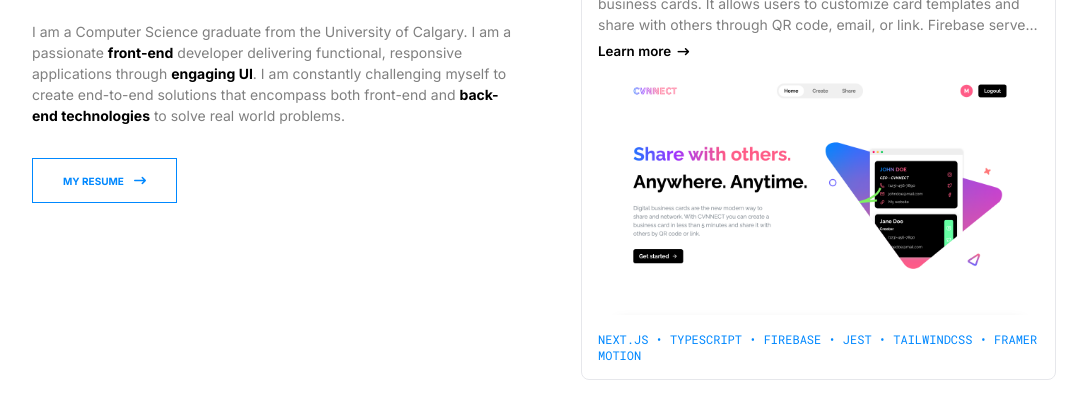
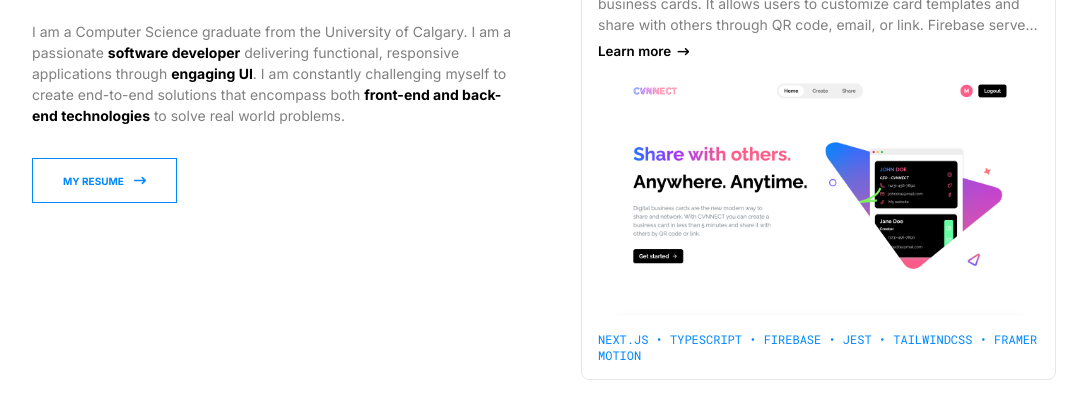
Before and after one commit to mathew-luong/mathew-luong.github.io, a plain HTML site: page index.html in a window 1280 px wide. Shown: the part 216-611 px from the top of the page, without its empty margins (96-1183 px from the left). Drawn offline with nearby package versions, Linux system fonts and the light colour scheme.

Commit message:
final changes

```diff
--- a/index.html
+++ b/index.html
@@ -131,13 +131,14 @@
                         <p class="heroParagraph">
                             I am a Computer Science graduate from the University
                             of Calgary. I am a passionate
-                            <span class="boldText">front-end</span> developer
+                            <span class="boldText">software developer</span>
                             delivering functional, responsive applications
                             through <span class="boldText">engaging UI</span>. I
                             am constantly challenging myself to create
-                            end-to-end solutions that encompass both front-end
-                            and
-                            <span class="boldText">back-end technologies</span>
+                            end-to-end solutions that encompass both
+                            <span class="boldText"
+                                >front-end and back-end technologies</span
+                            >
                             to solve real world problems.
                         </p>
 
```
